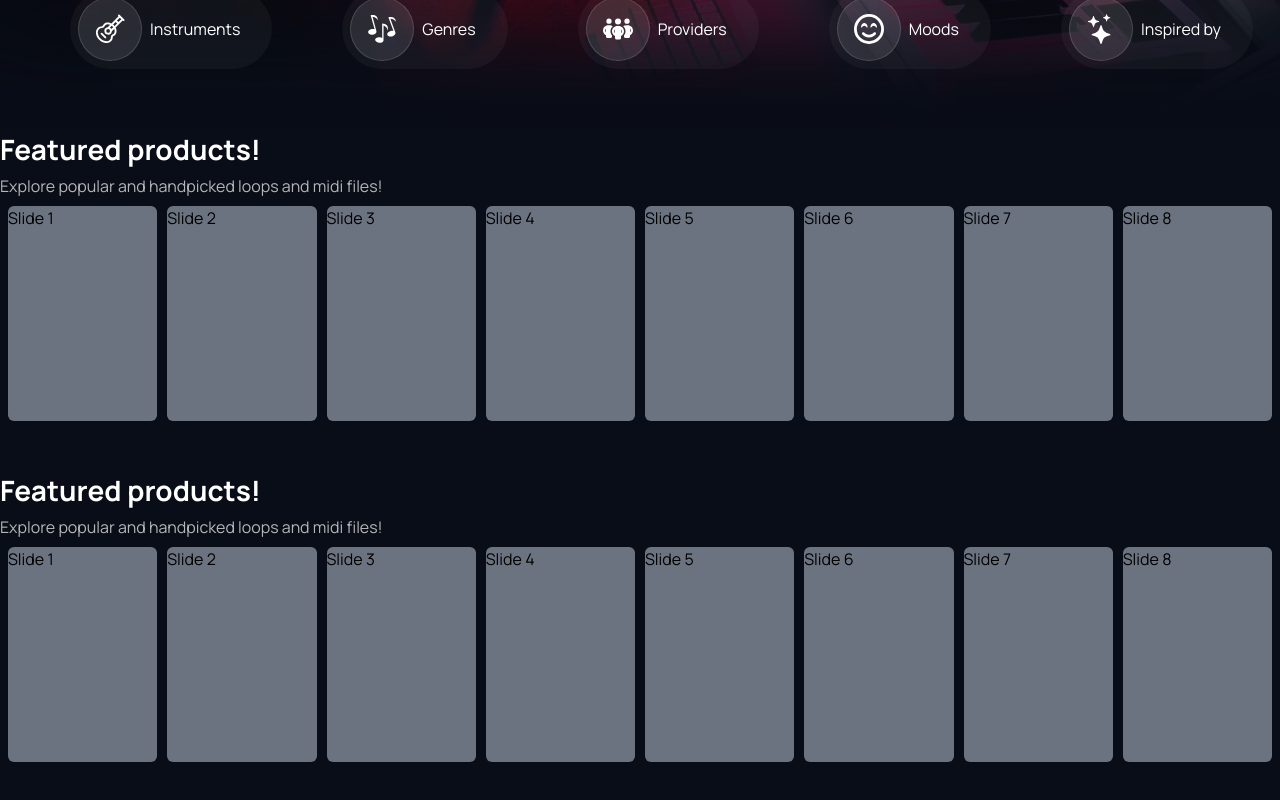
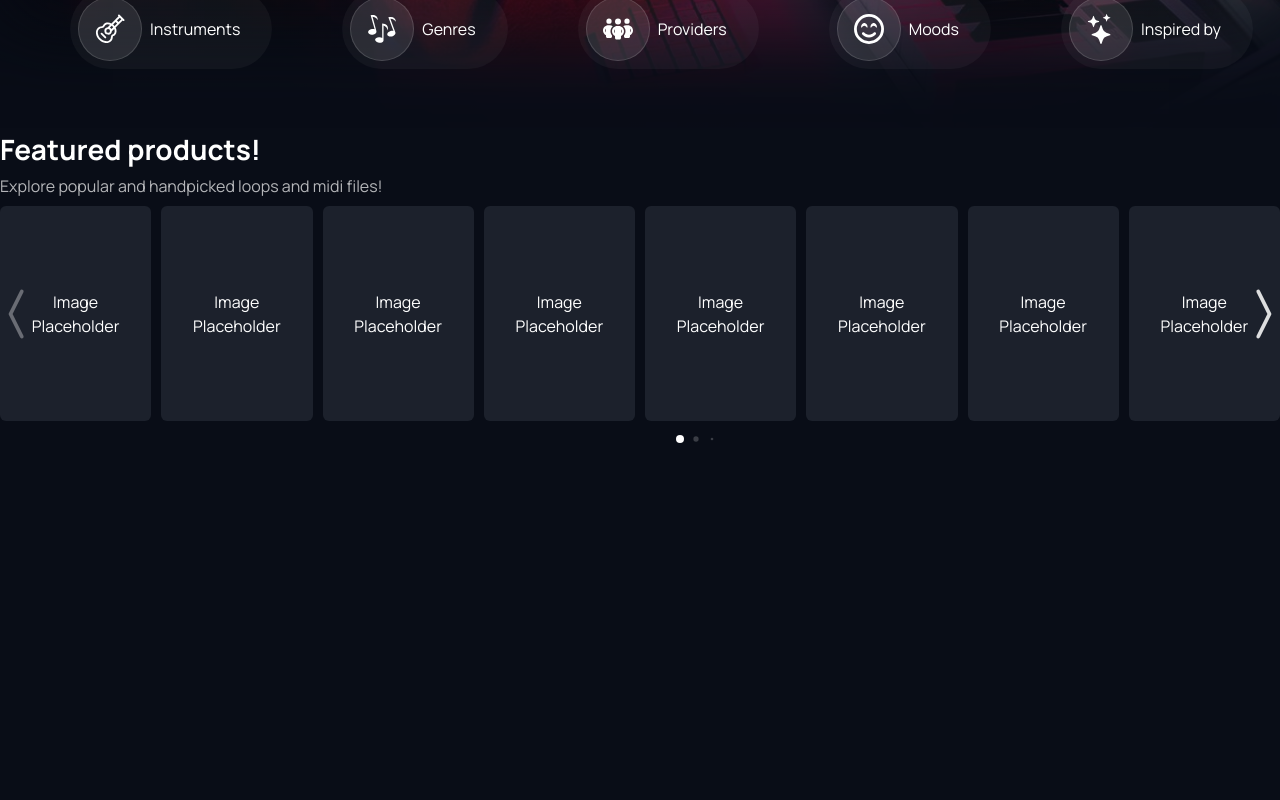
Before and after one commit to d3c1s1v3/Slooply-Clone, a Next.js app: page / in a window 1280 px wide. Shown: the part 672-1472 px from the top of the page. After the commit the page ends 1141 px from the top, so only its background shows below. Built offline with nearby package versions, Linux system fonts and the light colour scheme.

Commit message:
finished slider functionality

```diff
--- a/src/app/components/Header/Header.tsx
+++ b/src/app/components/Header/Header.tsx
@@ -28,7 +28,7 @@ const Header = () => {
 
   return (
     <header
-      className={`fixed top-0 w-full py-2 z-50 ${headerClasses} transition duration-300`}
+      className={`fixed top-0 w-full py-2 z-50 ${headerClasses} transition duration-300 header`}
     >
       <div className="container-xxxl flex items-center">
         <Link href="/" className="py-2 mr-[7px]">
--- a/src/app/components/Swiper/SwiperSection.tsx
+++ b/src/app/components/Swiper/SwiperSection.tsx
@@ -1,11 +1,48 @@
 "use client";
 
+import { useState } from "react";
 import { Swiper, SwiperSlide, useSwiper } from "swiper/react";
+import { BsChevronCompactLeft, BsChevronCompactRight } from "react-icons/bs";
+import { Pagination } from "swiper/modules";
 import "swiper/css";
+import "swiper/css/pagination";
+
+const SwiperButton = ({
+  className,
+  toLeft,
+  toRight,
+}: {
+  className: string;
+  toLeft?: boolean;
+  toRight?: boolean;
+}) => {
+  const swiper = useSwiper();
+
+  const [isBeginning, setIsBeginning] = useState(true);
+  const [isEnd, setIsEnd] = useState(false);
+
+  swiper.on("slideChange", () => {
+    setIsBeginning(swiper.isBeginning);
+    setIsEnd(swiper.isEnd);
+  });
+
+  return (
+    <>
+      {toLeft && (
+        <button className={className} onClick={() => swiper.slidePrev()}>
+          <BsChevronCompactLeft size={60} opacity={isBeginning ? 0.4 : 1} />
+        </button>
+      )}
+      {toRight && (
+        <button className={className} onClick={() => swiper.slideNext()}>
+          <BsChevronCompactRight size={60} opacity={isEnd ? 0.4 : 1} />
+        </button>
+      )}
+    </>
+  );
+};
 
 const SwiperSection = () => {
-  const swiper = useSwiper();
-
   return (
     <div className="container-xxxl mx-auto mb-12">
       <h3 className="text-[28px] text-[#fff] font-bold mb-1">
@@ -14,23 +51,42 @@ const SwiperSection = () => {
       <p className="text-[#ffffffb2]">
         Explore popular and handpicked loops and midi files!
       </p>
-      <div className="px-2">
+      <div className="relative">
         <Swiper
+          modules={[Pagination]}
+          pagination={{
+            dynamicBullets: true,
+            el: ".swiper-pagination",
+            clickable: true,
+          }}
           slidesPerView={8}
-          className="h-[215px] mt-2"
+          className="h-[215px] mt-2 relative"
           spaceBetween={10}
-          navigation
         >
           {[...Array(16)].map((_, i) => (
             <SwiperSlide
               key={i}
-              className="cursor-pointer bg-gray-500 rounded-md"
+              className="cursor-pointer bg-gray-500/20 rounded-md"
               onClick={() => console.log(`Slide ${i + 1} clicked.`)}
             >
-              Slide {i + 1}
+              <div className="text-[#fff] flex items-center h-full justify-center text-center relative">
+                Image
+                <br />
+                Placeholder
+              </div>
+              <div></div>
             </SwiperSlide>
           ))}
+          <SwiperButton
+            className="text-white z-10 absolute top-[50%] -translate-y-[50%] -left-3"
+            toLeft
+          ></SwiperButton>
+          <SwiperButton
+            className="text-white z-10 absolute top-[50%] -translate-y-[50%] -right-3"
+            toRight
+          ></SwiperButton>
         </Swiper>
+        <div className="swiper-pagination"></div>
       </div>
     </div>
   );
--- a/src/app/globals.css
+++ b/src/app/globals.css
@@ -2,6 +2,12 @@
 @tailwind components;
 @tailwind utilities;
 
+:root {
+  --swiper-navigation-size: 44px;
+  --swiper-navigation-top-offset: 50%;
+  --swiper-navigation-sides-offset: 10px;
+  --swiper-navigation-color: var(--swiper-theme-color);
+}
 *::selection {
   @apply bg-[#4c2339];
 }
--- a/src/app/layout.tsx
+++ b/src/app/layout.tsx
@@ -2,6 +2,7 @@ import type { Metadata } from "next";
 import { Manrope } from "next/font/google";
 
 import "./globals.css";
+import "./swiper-styles.css";
 import Header from "./components/Header/Header";
 
 // import Footer from "./components/Footer";
--- a/src/app/page.tsx
+++ b/src/app/page.tsx
@@ -6,7 +6,9 @@ export default function Home() {
     <div className="">
       <Banner />
       <SwiperSection />
-      <SwiperSection />
+      {/* <SwiperSection /> */}
+      {/* <SwiperSection /> */}
+      {/* <SwiperSection /> */}
     </div>
   );
 }
--- /dev/null
+++ b/src/app/swiper-styles.css
@@ -0,0 +1,7 @@
+.swiper-pagination {
+  transform: translateY(30px) !important;
+}
+
+.swiper-pagination-bullet {
+  background: white !important;
+}
```
